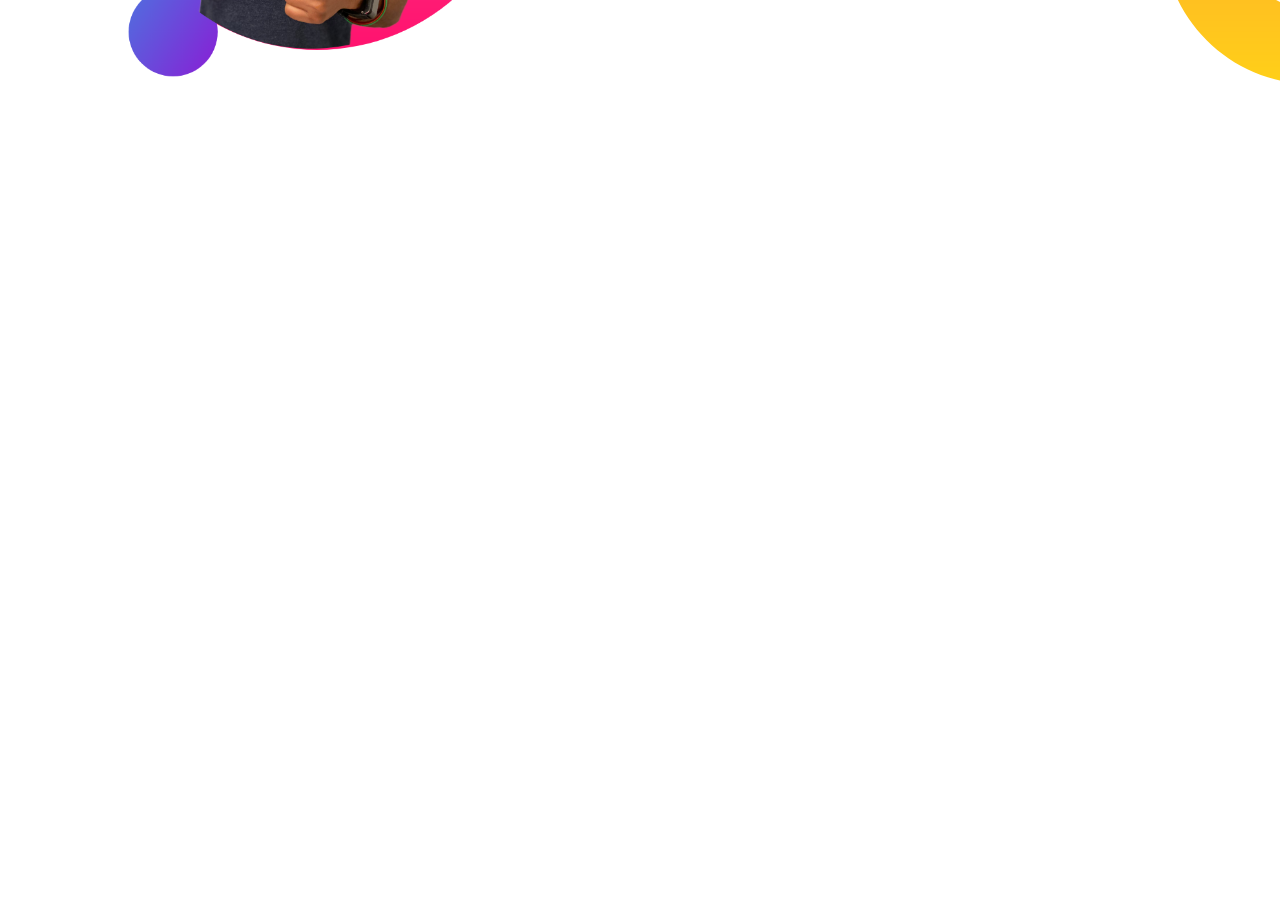
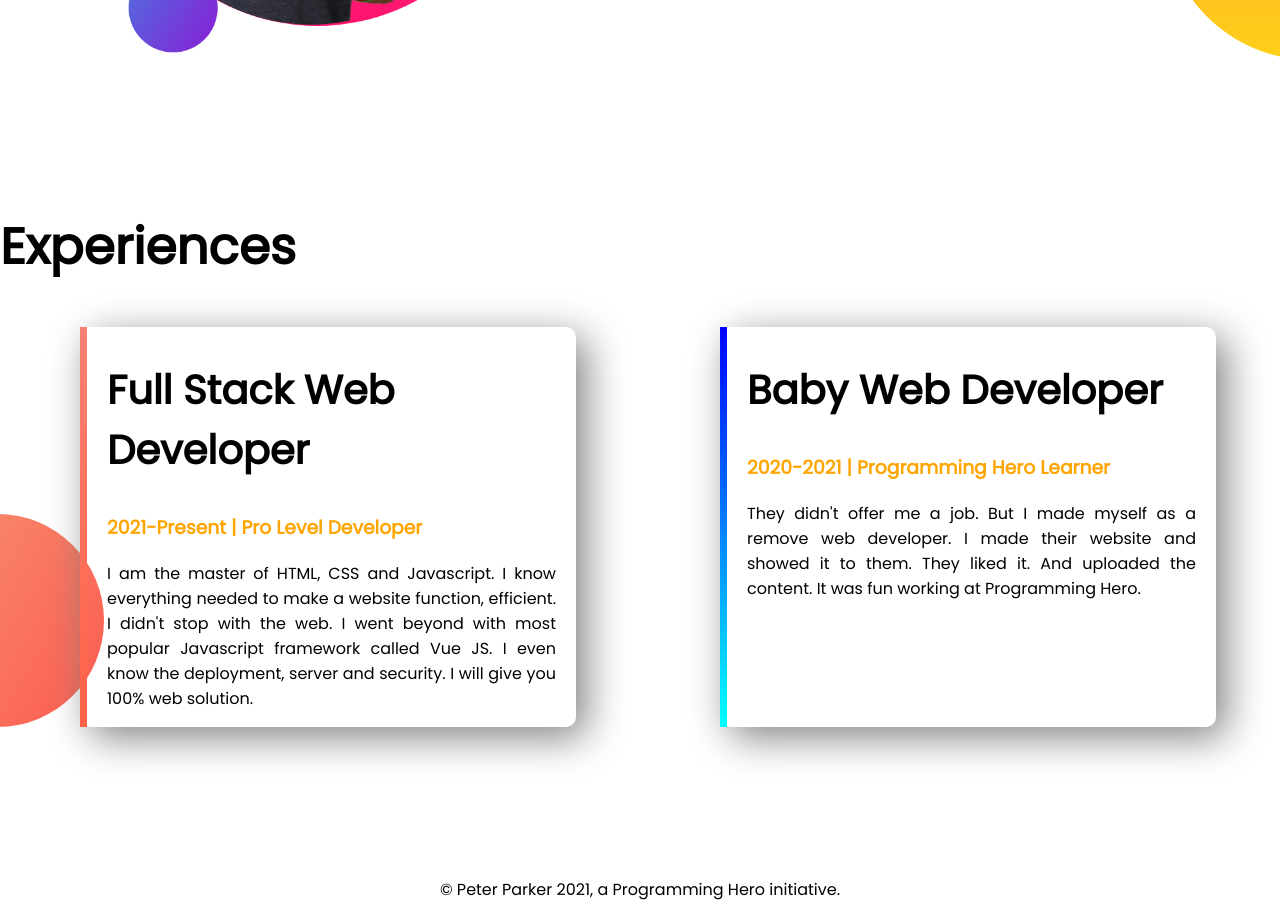
Before and after one commit to CoderProtikGhosh/developer-portfolio, a plain HTML site: page index.html in a window 1280 px wide. Shown: the part 1004-1922 px from the top of the page. Before the commit the page ends 1238 px from the top, so only its background shows below. Drawn offline with Linux system fonts and the light colour scheme.

Commit message:
completed

```diff
--- a/index.html
+++ b/index.html
@@ -14,7 +14,7 @@
 
 <body>
 
-    <section class="heading">
+    <section class="heading flexible-container">
         <div class="half-width">
             <h1>Welcome To</h1>
             <h1>Coder <span>Protik Ghosh</span></h1>
@@ -26,7 +26,7 @@
             <img src="images/protik.jpg" alt="Protik Profile Picture">
         </div>
     </section>
-    <section class="dream-big">
+    <section class="dream-big flexible-container">
         <div class="half-width">
             <img src="images/jhankar2.png" alt="Jhankar Profile Picture">
         </div>
@@ -37,6 +37,25 @@
             <a class="link-button" href="#" target="_blank">Download Resume</a>
         </div>
     </section>
+    <section class="experience-area">
+        <h1>Experiences</h1>
+        <div class="flexible-container">
+            <div id="web-designer" class="experience-item">
+                <h2>Full Stack Web Developer</h2>
+                <h3 class="orange-color">2021-Present | Pro Level Developer</h3>
+                <p>I am the master of HTML, CSS and Javascript. I know everything needed to make a website function, efficient. I didn't stop with the web. I went beyond with most popular Javascript framework called Vue JS. I even know the deployment, server
+                    and security. I will give you 100% web solution.</p>
+            </div>
+            <div id="web-developer" class="experience-item">
+                <h2>Baby Web Developer</h2>
+                <h3 class="orange-color">2020-2021 | Programming Hero Learner</h3>
+                <p>They didn't offer me a job. But I made myself as a remove web developer. I made their website and showed it to them. They liked it. And uploaded the content. It was fun working at Programming Hero.</p>
+            </div>
+        </div>
+    </section>
+    <footer>
+        <p>© Peter Parker 2021, a Programming Hero initiative.</p>
+    </footer>
 </body>
 
 </html>
--- a/style.css
+++ b/style.css
@@ -7,11 +7,15 @@ h1 {
     font-size: 50px;
 }
 
+h2 {
+    font-size: 40px;
+}
+
 span {
     color: orange;
 }
 
-section {
+.flexible-container {
     display: flex;
     margin-bottom: 150px;
 }
@@ -42,7 +46,6 @@ section {
 
 p {
     text-align: justify;
-    width: 70%;
 }
 
 .dream-big {
@@ -50,3 +53,39 @@ p {
     background-repeat: no-repeat;
     background-position: right bottom;
 }
+
+.orange-color {
+    color: orange;
+}
+
+.experience-item {
+    box-shadow: 10px 10px 40px gray;
+    margin-left: 80px;
+    margin-right: 5%;
+    padding-left: 20px;
+    width: 50%;
+    border-radius: 10px;
+    padding-right: 20px;
+}
+
+.experience-area {
+    background-image: url(images/exp-bg.png);
+    background-repeat: no-repeat;
+    background-position: left bottom;
+}
+
+#web-designer {
+    border-left: 7px solid;
+    border-image: linear-gradient(salmon, tomato);
+    border-image-slice: 1;
+}
+
+#web-developer {
+    border-left: 7px solid;
+    border-image: linear-gradient(blue, cyan);
+    border-image-slice: 1;
+}
+
+footer p {
+    text-align: center;
+}
```
